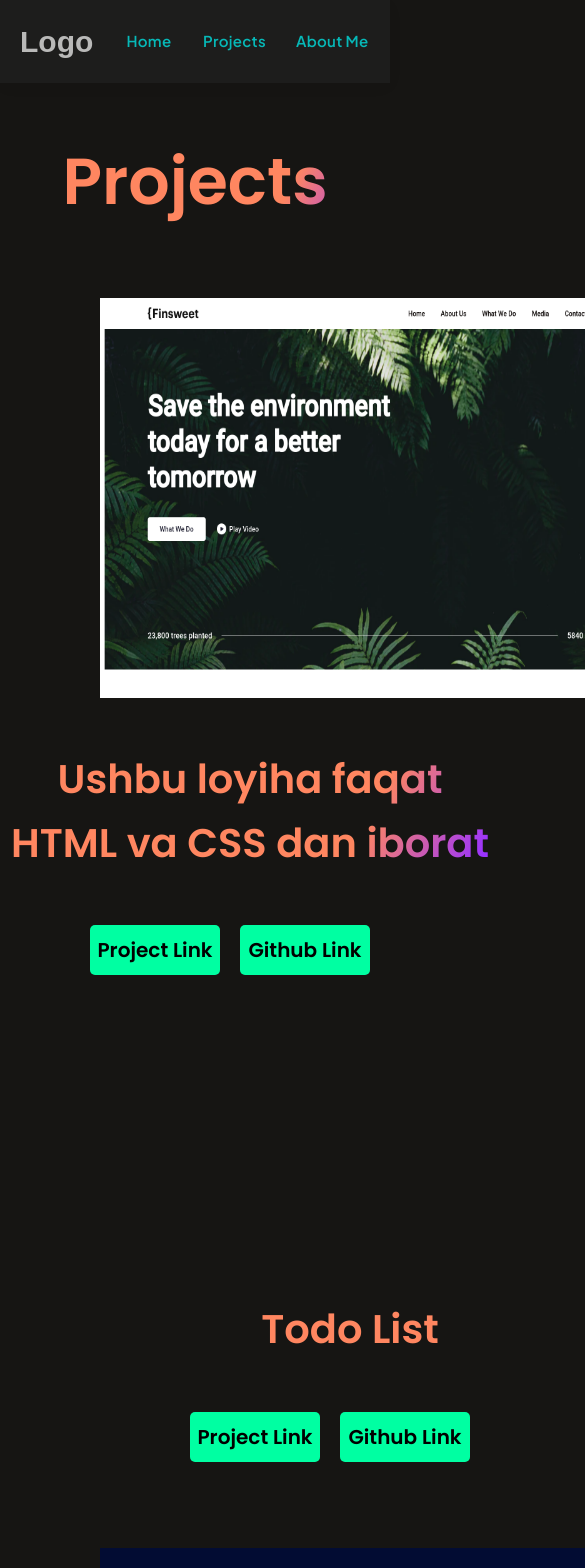
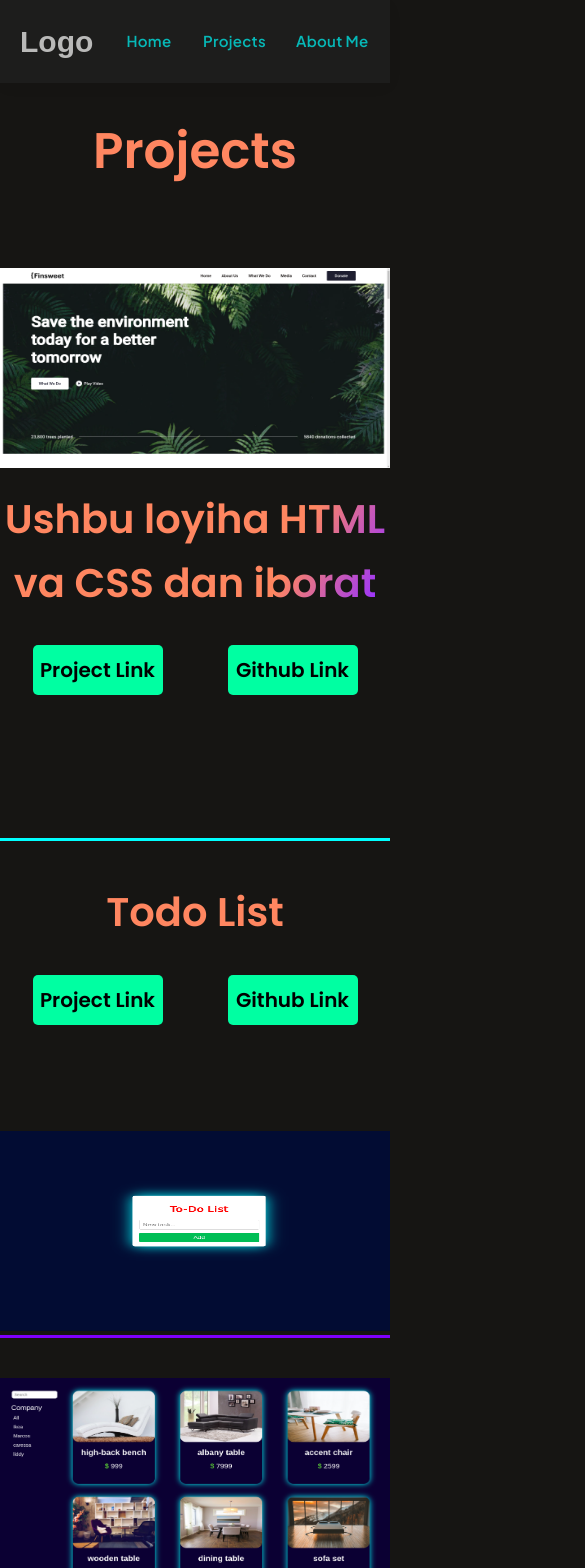
Before and after one commit to Zubayr2110/my-portfolio, a React app: page /projects in a window 390 px wide. Shown: the top 1568 px of the page, 585 px wide, since content can reach past the window. Built offline with nearby package versions, Linux system fonts and the light colour scheme; the HTML template or start-up script is replaced by a standard one.

Commit message:
Main And Project Page Done

```diff
--- a/src/pages/Projects/Projects.css
+++ b/src/pages/Projects/Projects.css
@@ -34,16 +34,19 @@
 .projectCDC{
     display: flex;
     border: var(--border);
+    border-bottom: 3px solid cyan;
 }
 .projectCDC1{
     margin-top: 200px;
     display: flex;
     border: var(--border);
+    border-bottom: 3px solid #8000ff;
 }
 .projectCDC2 {
     margin-top: 200px;
     display: flex;
     border: var(--border);
+    border-bottom: 3px solid #ff0400;
 }
 .projectCD1nd {
     width: 400px;
@@ -79,10 +82,17 @@
     font-weight: 800;
     line-height: 63.357px;
 }
+.projectCDbtn{
+    margin-top: 30px;
+    display: flex;
+    align-items: center;
+    justify-content: space-around;
+    /* border: 1px solid #fff; */
+}
 .projectCD1ndbtn1 {
-    margin-top: 50px;
+    /* margin-top: 50px; */
     background-color: #00ffa2;
-    margin-left: 90px;
+    /* margin-left: 90px; */
     width: 130px;
     height: 50px;
     outline: none;
@@ -92,8 +102,8 @@
     font-size: 20px;
 }
 .projectCD1ndbtn2 {
-    margin-left: 20px;
-    margin-top: 50px;
+    /* margin-left: 20px; */
+    /* margin-top: 50px; */
     width: 130px;
     height: 50px;
     outline: none;
@@ -112,6 +122,7 @@
         width: 100%;
     }
     .projecth1 {
+        font-size: 50px;
         text-align: center;
     }
     .projectCD {
@@ -156,6 +167,46 @@
 
 }
 @media (max-width: 430px) {
-
-
+    .projectCC {
+        padding-top: 120px;
+        width: 100%;
+    }
+    .projectCD {
+        height: 2250px;
+    }
+    .projectCDC {
+        width: 100%;
+    }
+    .projectCDC1 {
+        margin-top: 40px;
+    }
+    .projectCDC2 {
+        margin-top: 40px;
+    }
+    .projectCD1nd {
+        margin: 0 auto;
+        width: 100%;
+        height: 200px;
+        margin-left: 0px;
+    }
+    .projectCD2nd {
+        margin-left: 0px;
+    }
+    .projectResponseimg {
+        margin: 0 auto;
+        width: 100%;
+        max-width: 100%;
+        height: 200px;
+    }
+    .projectCD1ndtext {
+        margin-top: 20px;
+        width: 100%;
+    }
+    .projectCD2ndtext {
+        width: 100%;
+        height: 250px;
+    }
+    .projectCD1ndh2 {
+        margin-top: 0px;
+    }
 }
--- a/src/pages/Projects/ProjectsP.jsx
+++ b/src/pages/Projects/ProjectsP.jsx
@@ -20,8 +20,9 @@ export default function ProjectsP() {
             </div>
             <div className="projectCD1ndtext">
               <h2 className="projectCD1ndh2">
-                Ushbu loyiha faqat HTML va CSS dan iborat
+                Ushbu loyiha HTML va CSS dan iborat
               </h2>
+              <div className="projectCDbtn">
                 <a href="https://0name.netlify.app">
                   <button className="projectCD1ndbtn1">Project Link</button>
                 </a>
@@ -30,17 +31,20 @@ export default function ProjectsP() {
                 </a>
               </div>
             </div>
+          </div>
           <div className="projectCDC1">
             <div className="projectCD2ndtext">
               <h2 className="projectCD1ndh2">
                 Todo List
               </h2>
+              <div className="projectCDbtn">
                 <a href="https://todog.netlify.app/">
                   <button className="projectCD1ndbtn1">Project Link</button>
                 </a>
                 <a href="https://github.com/Zubayr2110/Todo.git">
                   <button className="projectCD1ndbtn2">Github Link</button>
                 </a>
+              </div>
             </div>
             <div className="projectCD2nd">
               <img src={ProjectSimg4} alt="img" width={600} height={400} className="projectResponseimg" />
@@ -54,6 +58,7 @@ export default function ProjectsP() {
               <h2 className="projectCD1ndh2">
                 Bu Project HTML CSS va JS da Yasalgan
               </h2>
+              <div className="projectCDbtn">
                 <a href="https://sh0p.netlify.app">
                   <button className="projectCD1ndbtn1">Project Link</button>
                 </a>
@@ -62,17 +67,20 @@ export default function ProjectsP() {
                 </a>
               </div>
             </div>
+          </div>
           <div className="projectCDC1">
             <div className="projectCD2ndtext">
               <h2 className="projectCD1ndh2">
                 This Is My Portfolio
               </h2>
+              <div className="projectCDbtn">
                 <a href="https://my-portfolio.uz">
                   <button className="projectCD1ndbtn1">Project Link</button>
                 </a>
                 <a href="https://github.com/Zubayr2110/my-portfolio.git">
                   <button className="projectCD1ndbtn2">Github Link</button>
                 </a>
+              </div>
             </div>
             <div className="projectCD2nd">
               <img src={ProjectSimg3} alt="img" width={600} className="projectResponseimg"/>
```
Lines whose indentation alone changed are shown as unchanged.
